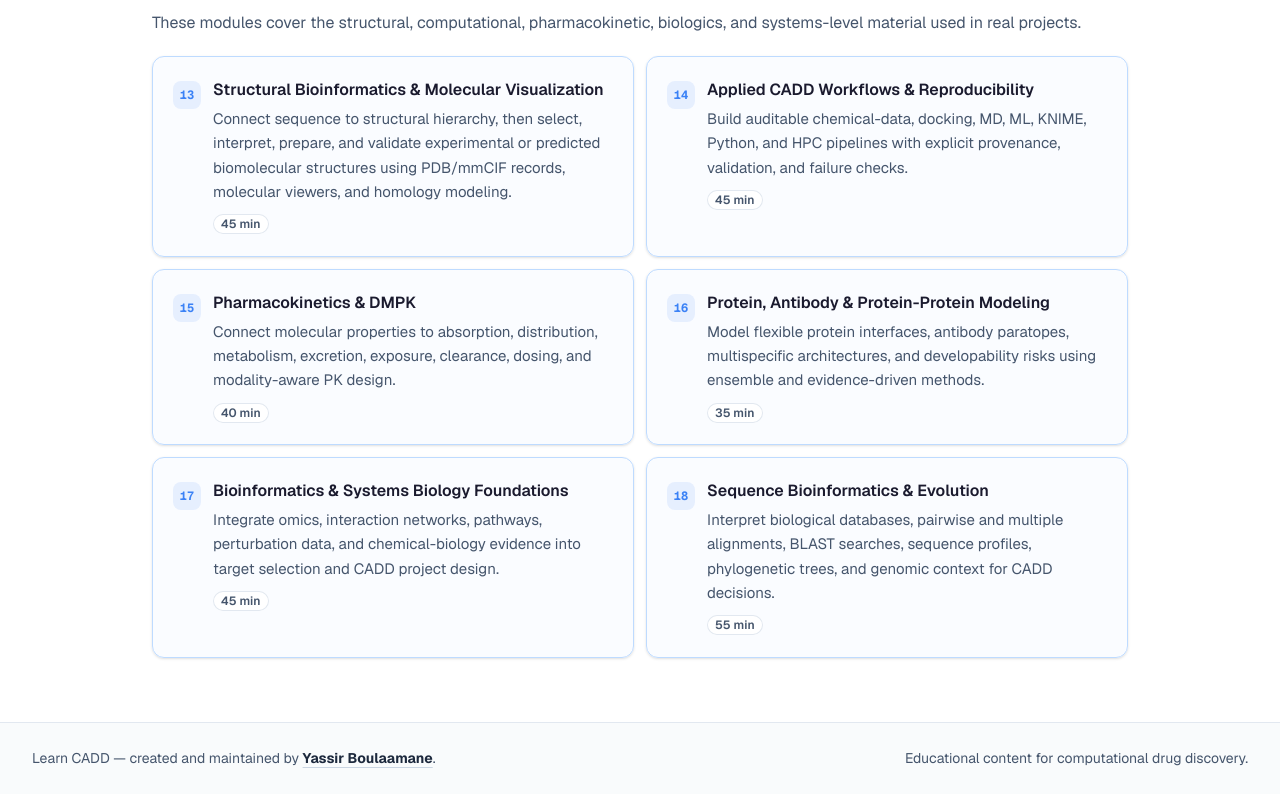
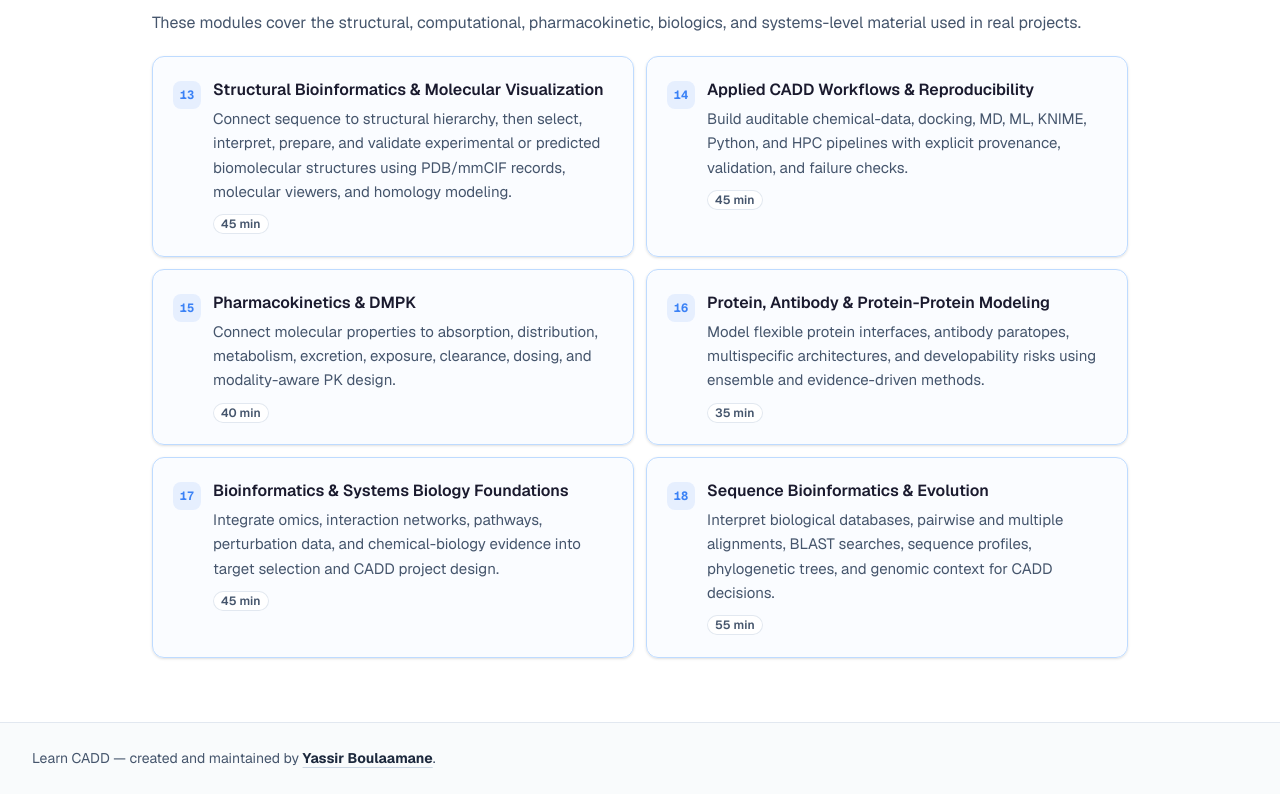
Before and after one commit to yboulaamane/learn-cadd, a Next.js app: page / in a window 1280 px wide. Shown: the part 2533-3327 px from the top of the page. Built offline with nearby package versions, Linux system fonts and the light colour scheme.

Commit message:
Simplify footer text

```diff
--- a/src/components/layout/SiteFooter.tsx
+++ b/src/components/layout/SiteFooter.tsx
@@ -14,7 +14,6 @@ export function SiteFooter() {
           </a>
           .
         </p>
-        <p>Educational content for computational drug discovery.</p>
       </div>
     </footer>
   );
```
